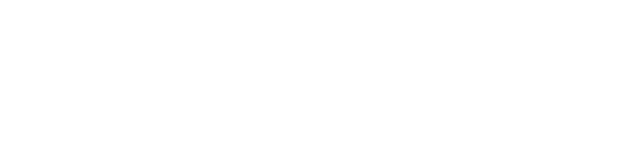
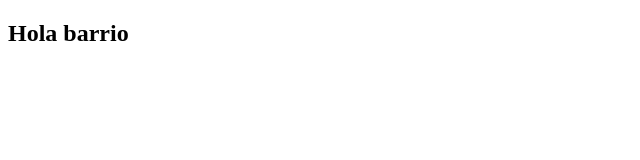
Before and after one commit to pedropalmeros/taller-git, a plain HTML site: page index.html in a window 1280 px wide. Shown: the whole page, without its empty margins (0-640 px from the left). Drawn offline with Linux system fonts and the light colour scheme.

Commit message:
adding barrio

```diff
--- a/index.html
+++ b/index.html
@@ -14,6 +14,8 @@
 
     <main>
 
+        <h2> Hola barrio</h2>
+
     </main>
 
     <footer>
```
